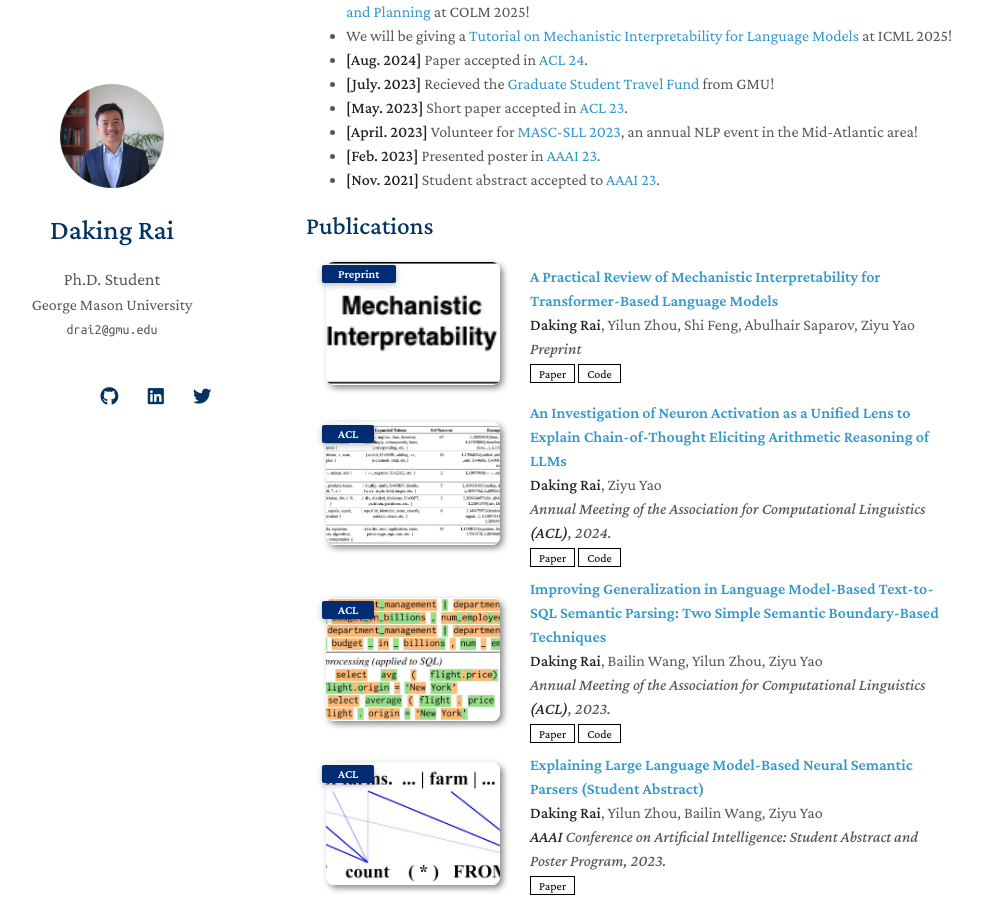
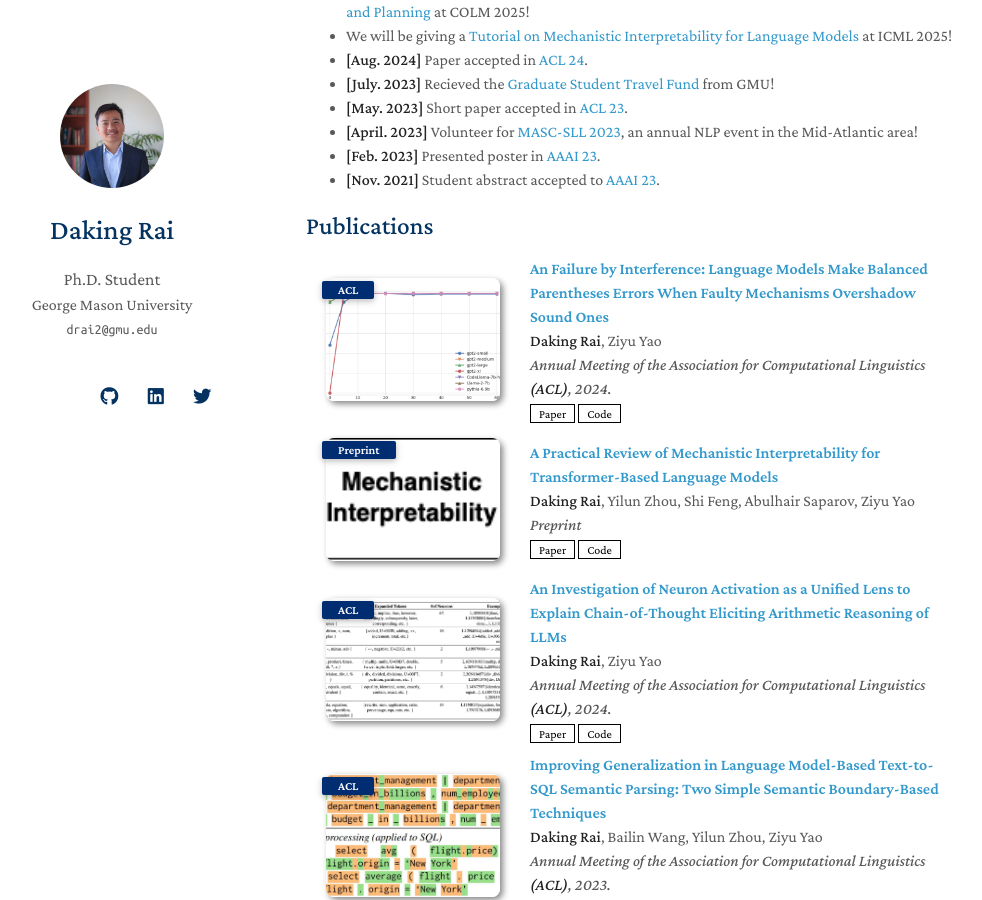
Before and after one commit to Dakingrai/dakingrai.github.io, a Jekyll site: the page built from index.md, in a window 1280 px wide and 900 px high, scrolled down 339 px. Shown: the whole window, without its empty margins (164-1146 px from the left). Built offline with Jekyll 4.4.1, drawn with Linux system fonts in a browser that asks for light colours; nearby versions of some CDN libraries; a style sheet for code colours, icons or effects is not loaded; our own code applies the rules of GitHub Pages for plain Markdown files.

Commit message:
publication

```diff
--- a/_includes/publications.md
+++ b/_includes/publications.md
@@ -2,6 +2,26 @@
 
 <div class="publications">
 <ol class="bibliography">
+
+<li>
+<div class="pub-row">
+
+  <div class="col-sm-3 abbr" style="position: relative;padding-right: 15px;padding-left: 15px;">
+    <img src="assets/img/paper5.png" class="teaser img-fluid z-depth-1">
+    <abbr class="badge">ACL</abbr>
+  </div>
+
+  <div class="col-sm-9" style="position: relative;padding-right: 15px;padding-left: 20px;">
+    <div class="title"><a href="https://arxiv.org/pdf/2507.00322">An Failure by Interference: Language Models Make Balanced Parentheses Errors When Faulty Mechanisms Overshadow Sound Ones</a></div>
+    <div class="author"><strong>Daking Rai</strong>, Ziyu Yao</div>
+    <div class="periodical"><em>Annual Meeting of the Association for Computational Linguistics <strong>(ACL)</strong>, 2024.</em></div>
+    <div class="links">
+      <a href="https://arxiv.org/pdf/2507.00322" class="btn btn-sm z-depth-0" role="button" target="_blank" style="font-size:12px;">Paper</a>
+      <a href="#" class="btn btn-sm z-depth-0" role="button" target="_blank" style="font-size:12px;">Code</a>
+    </div>
+  </div>
+</div>
+</li>
 
 <li>
 <div class="pub-row">
```
Also changed, not shown: assets/img/paper5.png (added).
